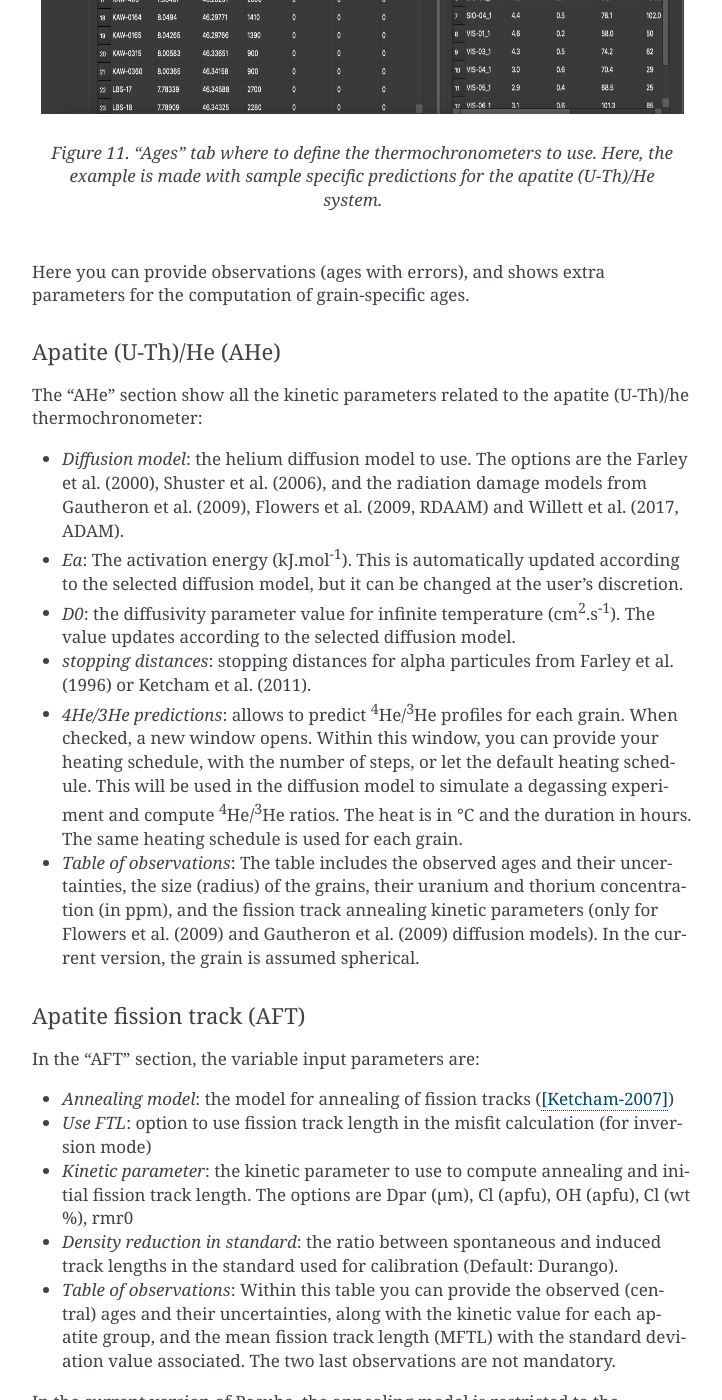
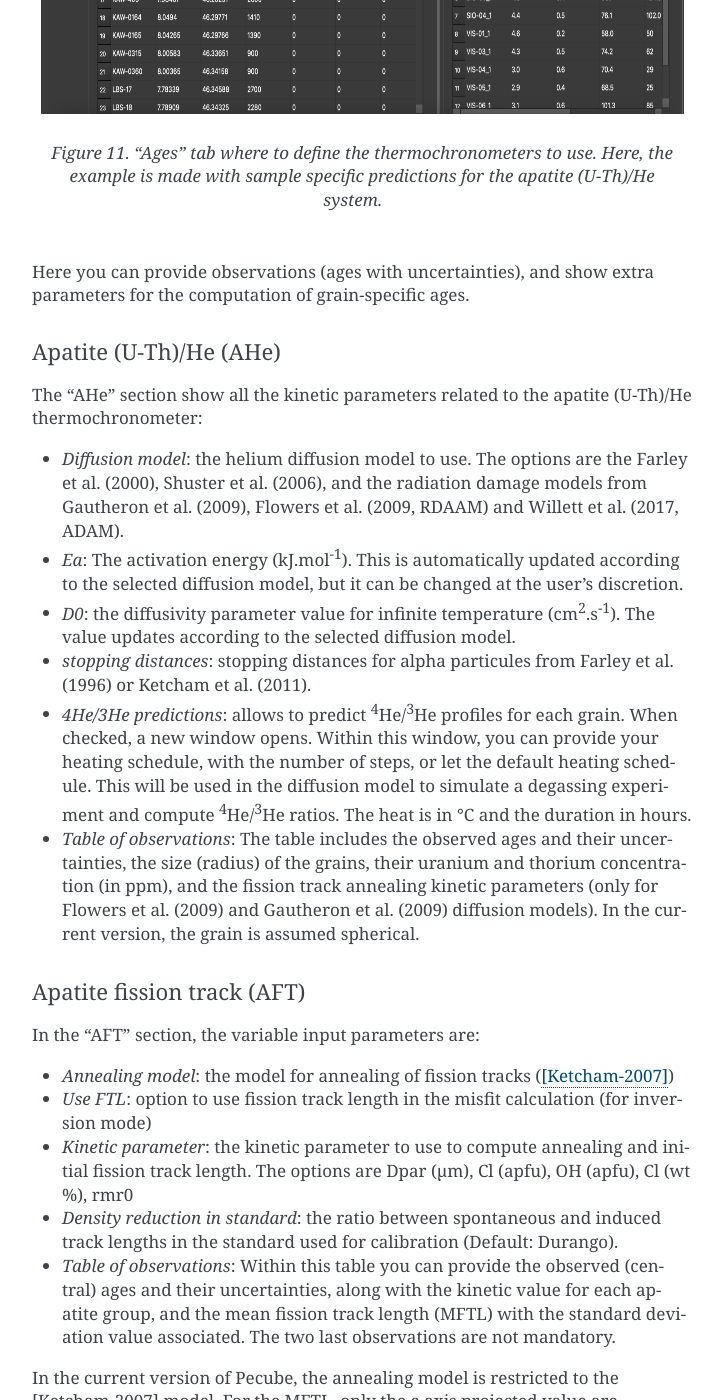
Before and after one commit to MBernAca/PecubeGUI_Doc, a Sphinx documentation site: the page built from docs/source/Usage.rst, in a window 1280 px wide and 1400 px high, scrolled down 9643 px. Shown: the whole window, without its empty margins (388-1110 px from the left). Built offline with Sphinx 7.4.7, drawn with Linux system fonts in a browser that asks for light colours; some of the changed text lies outside the part shown.

Commit message:
Update Usage.rst

```diff
--- a/docs/source/Usage.rst
+++ b/docs/source/Usage.rst
@@ -186,18 +186,18 @@ After providing the number of observations, you can click on 'Show/update ages t
   *Figure 11. "Ages" tab where to define the thermochronometers to use. Here, the example is made with sample specific predictions for the apatite (U-Th)/He system.*
 
 
-| Here you can provide observations (ages with errors), and shows extra parameters for the computation of grain-specific ages.
+| Here you can provide observations (ages with uncertainties), and show extra parameters for the computation of grain-specific ages.
 
 Apatite (U-Th)/He (AHe)
 ^^^^^^^^^^^^^^^^^^^^^^^^^^^^
 
-The "AHe" section show all the kinetic parameters related to the apatite (U-Th)/he thermochronometer:
+The "AHe" section show all the kinetic parameters related to the apatite (U-Th)/He thermochronometer:
 
 *	*Diffusion model*: the helium diffusion model to use. The options are the Farley et al. (2000), Shuster et al. (2006), and the radiation damage models from Gautheron et al. (2009), Flowers et al. (2009, RDAAM) and Willett et al. (2017, ADAM).
 *	*Ea*: The activation energy (kJ.mol\ :sup:`-1`\). This is automatically updated according to the selected diffusion model, but it can be changed at the user’s discretion.
 *	*D0*: the diffusivity parameter value for infinite temperature (cm\ :sup:`2`\.s\ :sup:`-1`\). The value updates according to the selected diffusion model.
 * *stopping distances*: stopping distances for alpha particules from Farley et al. (1996) or Ketcham et al. (2011).
-*	*4He/3He predictions*: allows to predict \ :sup:`4`\He/\ :sup:`3`\He profiles for each grain. When checked, a new window opens. Within this window, you can provide your heating schedule, with the number of steps, or let the default heating schedule. This will be used in the diffusion model to simulate a degassing experiment and compute \ :sup:`4`\He/\ :sup:`3`\He ratios. The heat is in °C and the duration in hours. The same heating schedule is used for each grain.
+*	*4He/3He predictions*: allows to predict \ :sup:`4`\He/\ :sup:`3`\He profiles for each grain. When checked, a new window opens. Within this window, you can provide your heating schedule, with the number of steps, or let the default heating schedule. This will be used in the diffusion model to simulate a degassing experiment and compute \ :sup:`4`\He/\ :sup:`3`\He ratios. The heat is in °C and the duration in hours.
 *	*Table of observations*: The table includes the observed ages and their uncertainties, the size (radius) of the grains, their uranium and thorium concentration (in ppm), and the fission track annealing kinetic parameters (only for Flowers et al. (2009) and Gautheron et al. (2009) diffusion models). In the current version, the grain is assumed spherical.
 
 Apatite fission track (AFT)
```
Also changed, not shown: other parts of docs/source/Usage.rst (+3 -3 lines).
